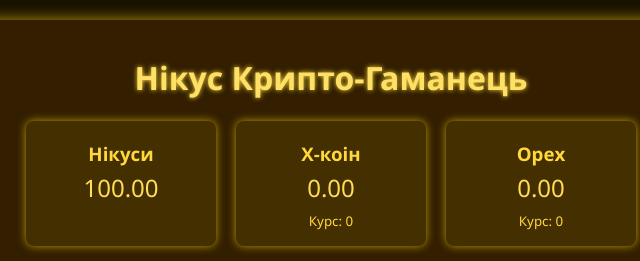
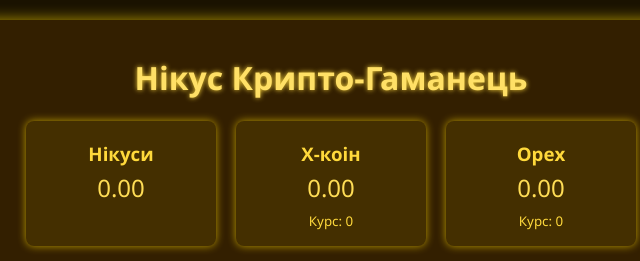
Before and after one commit to Usernameposhalko12/KryptoNikus1487, a plain HTML site: page index.html in a window 1280 px wide. Shown: the top 261 px of the page, 309-949 px from the left. Drawn offline with nearby package versions, Linux system fonts and the light colour scheme.

Commit message:
Update index.html

```diff
--- a/index.html
+++ b/index.html
@@ -161,7 +161,7 @@ canvas {
 <script>
 // === BALANCES & LOCALSTORAGE ===
 let balances = {
-  nikus: parseFloat(localStorage.getItem("bal_nikus")) || 100,
+  nikus: parseFloat(localStorage.getItem("bal_nikus")) || 0,
   xcoin: parseFloat(localStorage.getItem("bal_xcoin")) || 0,
   oreh: parseFloat(localStorage.getItem("bal_oreh")) || 0
 };
```
